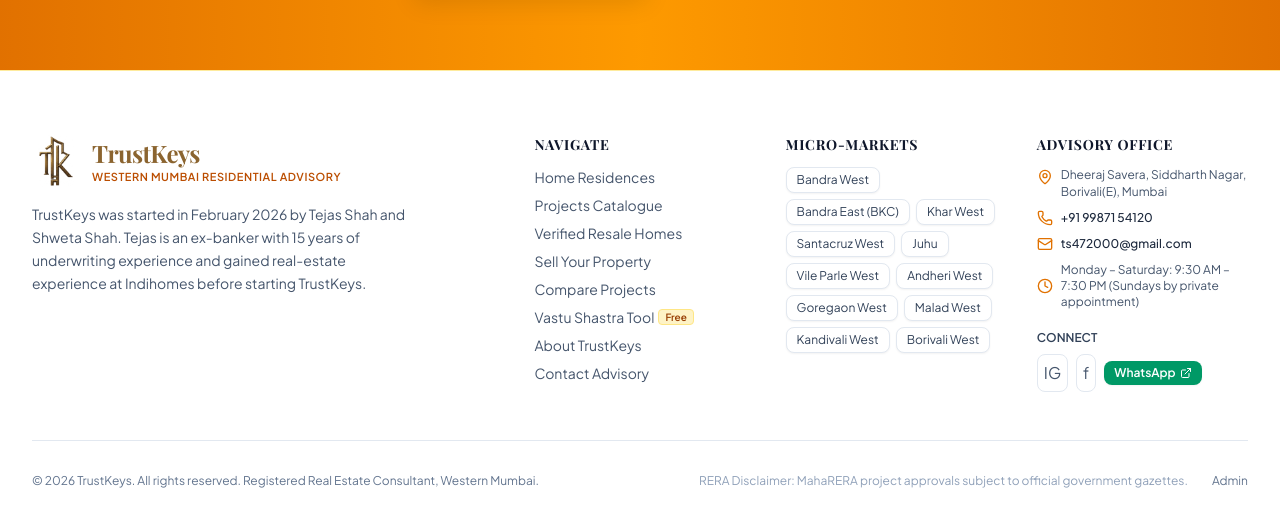
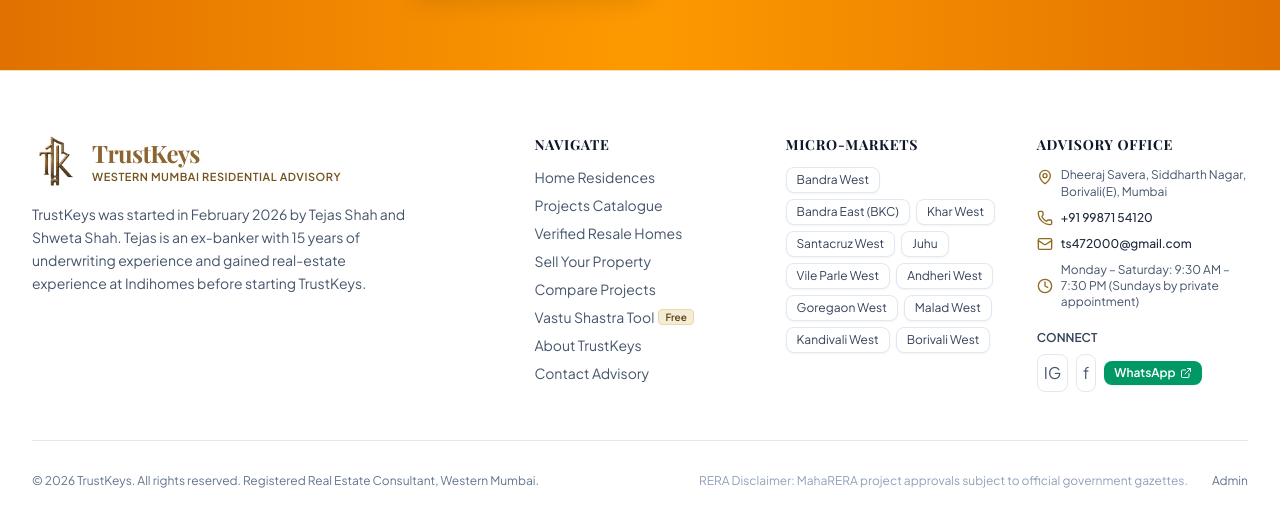
Before and after one commit to CyNv2000/TrustKeysWeb, a React (Vite) app: page / in a window 1280 px wide. Shown: the part 6624-7151 px from the top of the page. Built offline with nearby package versions, Linux system fonts and the light colour scheme; no server answers; a web font is replaced by a local one.

Commit message:
Apply dark gold brand theme

```diff
--- a/src/components/Footer.tsx
+++ b/src/components/Footer.tsx
@@ -29,7 +29,7 @@ export const Footer: React.FC<FooterProps> = ({ settings, navigate }) => {
   ];
 
   return (
-    <footer className="bg-white text-slate-700 pt-16 pb-12 border-t border-amber-200/80 shadow-xs">
+    <footer className="bg-white text-slate-700 pt-16 pb-12 border-t border-gold-200/80 shadow-xs">
       <div className="max-w-7xl mx-auto px-4 sm:px-6 lg:px-8">
         <div className="grid grid-cols-1 md:grid-cols-2 lg:grid-cols-5 gap-10 mb-12">
           {/* Brand Col */}
@@ -40,7 +40,7 @@ export const Footer: React.FC<FooterProps> = ({ settings, navigate }) => {
                 <span className="block font-serif-display text-2xl font-bold tracking-tight text-[#8b642f]">
                   {settings.businessName}
                 </span>
-                <span className="block text-[11px] tracking-wider uppercase text-amber-700 font-semibold">
+                <span className="block text-[11px] tracking-wider uppercase text-gold-700 font-semibold">
                   Western Mumbai Residential Advisory
                 </span>
               </div>
@@ -66,43 +66,43 @@ export const Footer: React.FC<FooterProps> = ({ settings, navigate }) => {
             </h4>
             <ul className="space-y-2 text-sm text-slate-600">
               <li>
-                <button onClick={() => handleLink('/')} className="hover:text-amber-700 transition-colors">
+                <button onClick={() => handleLink('/')} className="hover:text-gold-700 transition-colors">
                   Home Residences
                 </button>
               </li>
               <li>
-                <button onClick={() => handleLink('/projects')} className="hover:text-amber-700 transition-colors">
+                <button onClick={() => handleLink('/projects')} className="hover:text-gold-700 transition-colors">
                   Projects Catalogue
                 </button>
               </li>
               <li>
-                <button onClick={() => handleLink('/resale')} className="hover:text-amber-700 transition-colors">
+                <button onClick={() => handleLink('/resale')} className="hover:text-gold-700 transition-colors">
                   Verified Resale Homes
                 </button>
               </li>
               <li>
-                <button onClick={() => handleLink('/sell')} className="hover:text-amber-700 transition-colors">
+                <button onClick={() => handleLink('/sell')} className="hover:text-gold-700 transition-colors">
                   Sell Your Property
                 </button>
               </li>
               <li>
-                <button onClick={() => handleLink('/compare')} className="hover:text-amber-700 transition-colors">
+                <button onClick={() => handleLink('/compare')} className="hover:text-gold-700 transition-colors">
                   Compare Projects
                 </button>
               </li>
               <li>
-                <button onClick={() => handleLink('/vastu')} className="hover:text-amber-700 transition-colors flex items-center gap-1">
+                <button onClick={() => handleLink('/vastu')} className="hover:text-gold-700 transition-colors flex items-center gap-1">
                   <span>Vastu Shastra Tool</span>
-                  <span className="text-[10px] bg-amber-100 text-amber-800 px-1.5 py-0.2 rounded font-semibold border border-amber-200">Free</span>
+                  <span className="text-[10px] bg-gold-100 text-gold-800 px-1.5 py-0.2 rounded font-semibold border border-gold-200">Free</span>
                 </button>
               </li>
               <li>
-                <button onClick={() => handleLink('/about')} className="hover:text-amber-700 transition-colors">
+                <button onClick={() => handleLink('/about')} className="hover:text-gold-700 transition-colors">
                   About TrustKeys
                 </button>
               </li>
               <li>
-                <button onClick={() => handleLink('/contact')} className="hover:text-amber-700 transition-colors">
+                <button onClick={() => handleLink('/contact')} className="hover:text-gold-700 transition-colors">
                   Contact Advisory
                 </button>
               </li>
@@ -121,7 +121,7 @@ export const Footer: React.FC<FooterProps> = ({ settings, navigate }) => {
                   onClick={() => {
                     handleLink(`/projects?area=${encodeURIComponent(market)}`);
                   }}
-                  className="px-2.5 py-1 text-xs rounded-lg bg-white hover:bg-amber-50 text-slate-700 hover:text-amber-900 border border-slate-200 shadow-xs transition-colors"
+                  className="px-2.5 py-1 text-xs rounded-lg bg-white hover:bg-gold-50 text-slate-700 hover:text-gold-900 border border-slate-200 shadow-xs transition-colors"
                 >
                   {market}
                 </button>
@@ -136,23 +136,23 @@ export const Footer: React.FC<FooterProps> = ({ settings, navigate }) => {
             </h4>
             <div className="space-y-2.5 text-xs text-slate-600">
               <div className="flex items-start gap-2">
-                <MapPin className="w-4 h-4 text-amber-600 shrink-0 mt-0.5" />
+                <MapPin className="w-4 h-4 text-gold-600 shrink-0 mt-0.5" />
                 <span className="leading-snug">{settings.address}</span>
               </div>
               <div className="flex items-center gap-2">
-                <Phone className="w-4 h-4 text-amber-600 shrink-0" />
-                <a href={`tel:${settings.phone.replace(/\s+/g, '')}`} className="hover:text-amber-700 font-medium text-slate-800 transition-colors">
+                <Phone className="w-4 h-4 text-gold-600 shrink-0" />
+                <a href={`tel:${settings.phone.replace(/\s+/g, '')}`} className="hover:text-gold-700 font-medium text-slate-800 transition-colors">
                   {settings.phone}
                 </a>
               </div>
               <div className="flex items-center gap-2">
-                <Mail className="w-4 h-4 text-amber-600 shrink-0" />
-                <a href={`mailto:${settings.email}`} className="hover:text-amber-700 font-medium text-slate-800 transition-colors">
+                <Mail className="w-4 h-4 text-gold-600 shrink-0" />
+                <a href={`mailto:${settings.email}`} className="hover:text-gold-700 font-medium text-slate-800 transition-colors">
                   {settings.email}
                 </a>
               </div>
               <div className="flex items-center gap-2">
-                <Clock className="w-4 h-4 text-amber-600 shrink-0" />
+                <Clock className="w-4 h-4 text-gold-600 shrink-0" />
                 <span>{settings.officeHours}</span>
               </div>
             </div>
@@ -224,7 +224,7 @@ export const Footer: React.FC<FooterProps> = ({ settings, navigate }) => {
           <p>© {new Date().getFullYear()} TrustKeys. All rights reserved. Registered Real Estate Consultant, Western Mumbai.</p>
           <div className="flex items-center gap-6">
             <span className="text-slate-400">RERA Disclaimer: MahaRERA project approvals subject to official government gazettes.</span>
-            <button onClick={() => handleLink('/admin')} className="text-slate-500 hover:text-amber-800">
+            <button onClick={() => handleLink('/admin')} className="text-slate-500 hover:text-gold-800">
               Admin
             </button>
           </div>
```
